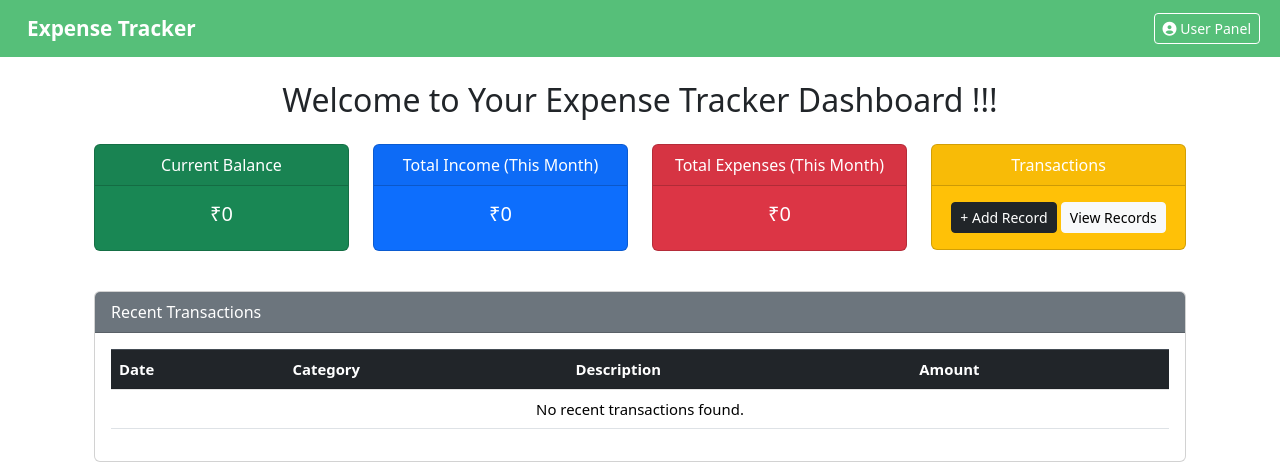
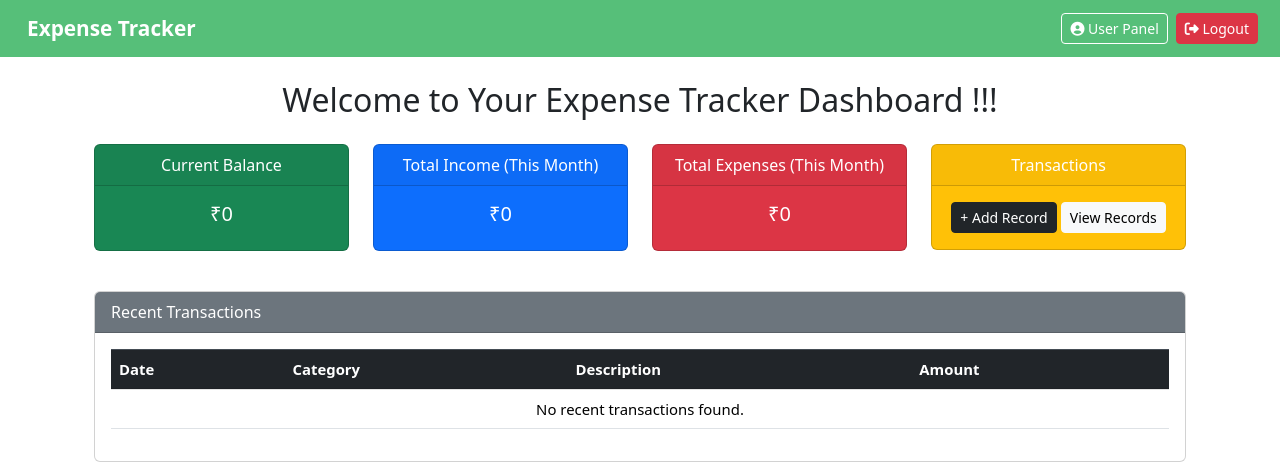
Before and after one commit to nivedr009/ExpenseTracker, a Django app: page /dashboard/ in a window 1280 px wide. Shown: the top 466 px of the page. Run offline with Django 5.2, Linux system fonts and the light colour scheme; the visitor is signed in with stand-in values (Sample User, id 1); data that the repository does not hold is empty; some libraries are stand-ins or nearby versions; grey boxes are pictures that could not be loaded.

Commit message:
Modified base.html

```diff
--- a/authentication/templates/base.html
+++ b/authentication/templates/base.html
@@ -165,6 +165,12 @@
                                 <i class="fas fa-user-circle"></i> User Panel
                             </a>
                         </li>
+                        <!-- Logout Button -->
+                        <li class="nav-item">
+                            <a href="#" class="btn btn-danger btn-sm" data-bs-toggle="modal" data-bs-target="#logoutModal">
+                                <i class="fas fa-sign-out-alt"></i> Logout
+                            </a>
+                        </li>
                     {% endif %}
                 </ul>
             </div>
```
